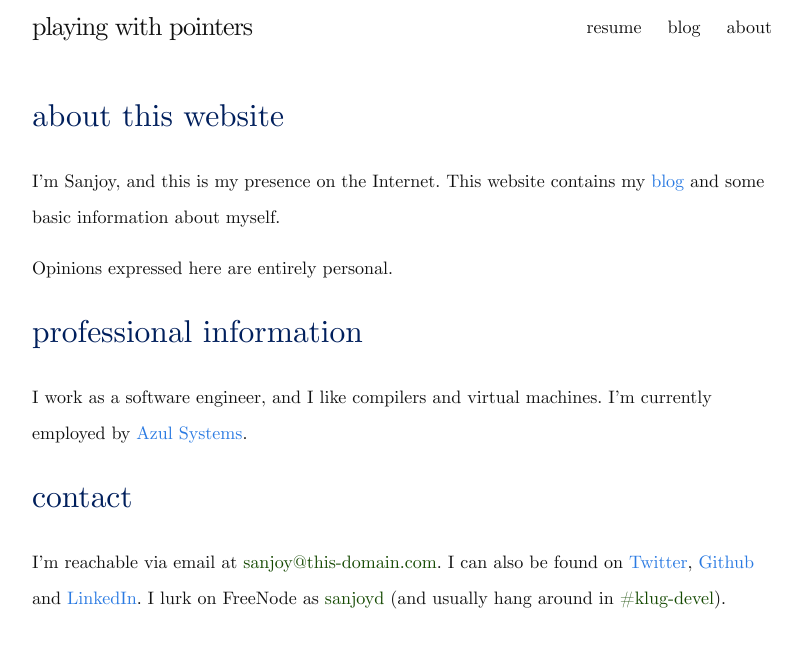
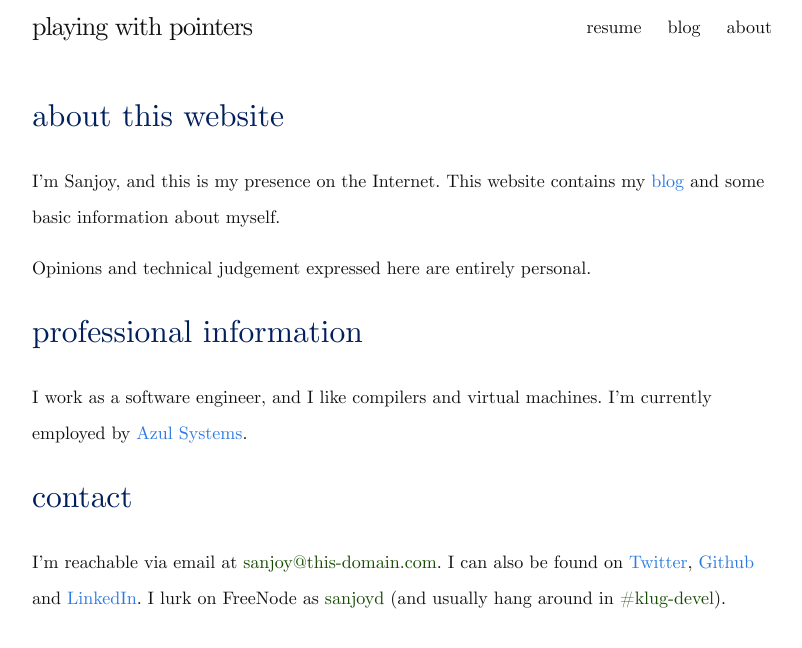
Before and after one commit to sanjoy/playingwithpointers.com, a Jekyll site: the page built from index.md, in a window 1280 px wide. Shown: the top 648 px of the page, without its empty margins (238-1040 px from the left). Built offline with Jekyll 4.4.1, drawn with Linux system fonts in a browser that asks for light colours.

Commit message:
wordsmithing

```diff
--- a/index.md
+++ b/index.md
@@ -8,7 +8,7 @@
 I'm Sanjoy, and this is my presence on the Internet.  This website
 contains my [blog][blog] and some basic information about myself.
 
-Opinions expressed here are entirely personal.
+Opinions and technical judgement expressed here are entirely personal.
 
 # professional information
 
```
